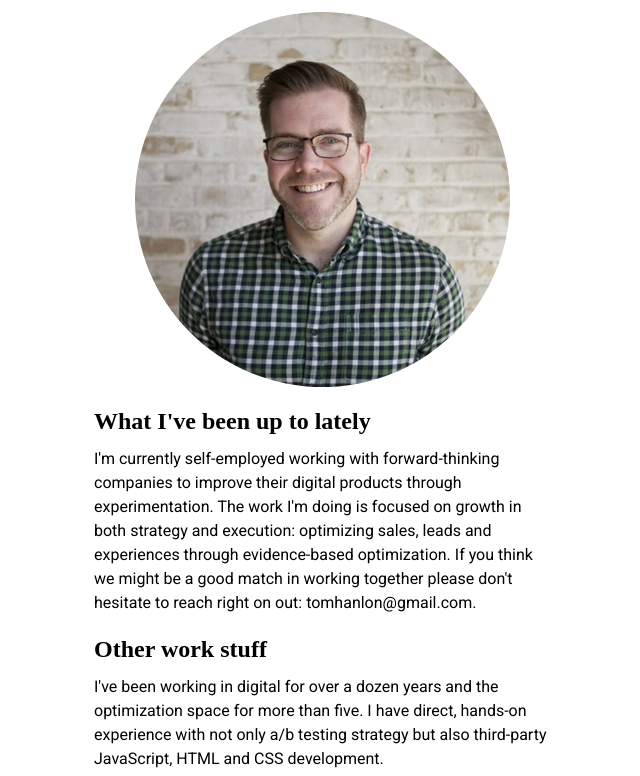
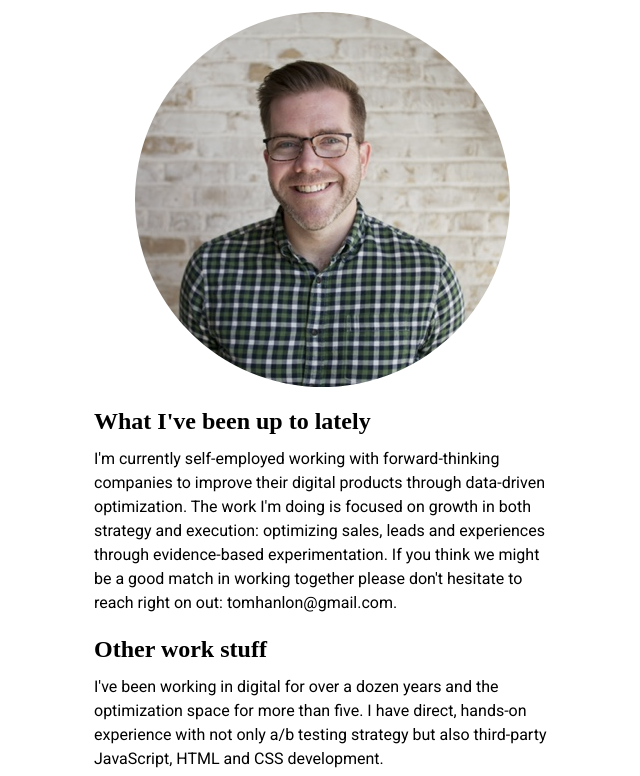
Before and after one commit to tomhanlon/tomhanlon, a plain HTML site: page index.html in a window 1280 px wide. Shown: the top 776 px of the page, without its empty margins (318-958 px from the left). Drawn offline with Linux system fonts and the light colour scheme; a web font is replaced by a local one.

Commit message:
Copy tweak

```diff
--- a/index.html
+++ b/index.html
@@ -28,7 +28,7 @@
 			</figure>
 			<div class="intro">
 				<h2>What I've been up to lately</h2>
-				<p>I'm currently self-employed working with forward-thinking companies to improve their digital products through experimentation. The work I'm doing is focused on growth in both strategy and execution: optimizing sales, leads and experiences through evidence-based optimization. If you think we might be a good match in working together please don't hesitate to reach right on out: <span style="unicode-bidi:bidi-override; direction: rtl;">moc.liamg@nolnahmot</span>.</p>
+				<p>I'm currently self-employed working with forward-thinking companies to improve their digital products through data-driven optimization. The work I'm doing is focused on growth in both strategy and execution: optimizing sales, leads and experiences through evidence-based experimentation. If you think we might be a good match in working together please don't hesitate to reach right on out: <span style="unicode-bidi:bidi-override; direction: rtl;">moc.liamg@nolnahmot</span>.</p>
 			</div>
 			<div class="additional">
 				<h2>Other work stuff</h2>
```
